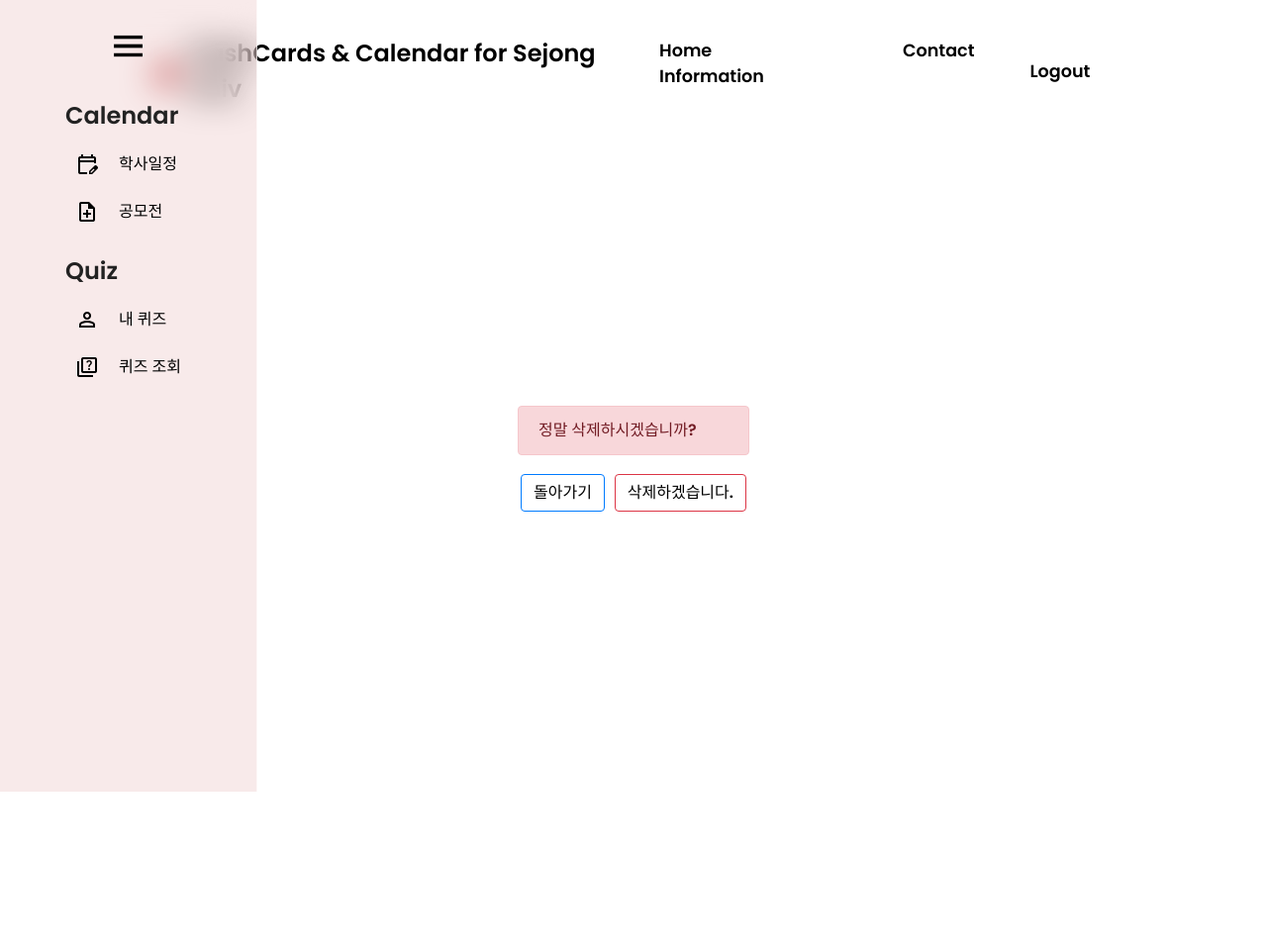
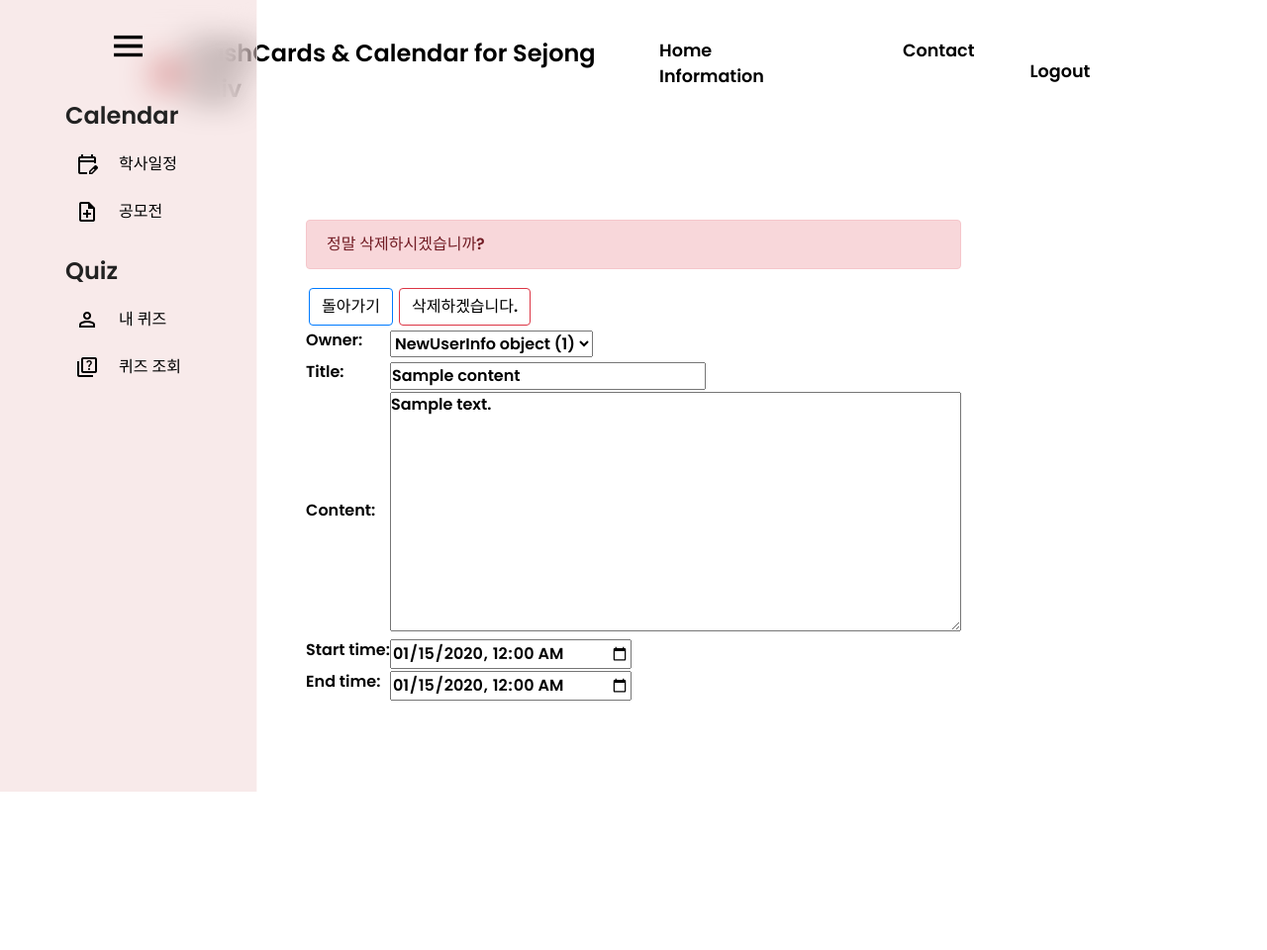
Before and after one commit to LeeDayday/sejong_flashcard, a Django app: page /cal/mycal/content/edit/1/delete/ in a window 1280 px wide. Shown: the whole page at 99% size. Run offline with Django 4.2, Linux system fonts and the light colour scheme; tables that the repository leaves empty hold one stand-in row (values such as "Sample post"); some libraries are stand-ins or nearby versions; some web fonts are replaced.

Commit message:
feat: 본인의 아이디가 아니면 content 수정/삭제 불가

```diff
--- a/cal/views.py
+++ b/cal/views.py
@@ -17,7 +17,6 @@ from .forms import ContentForm
 from django.contrib import messages
 from .models import NewUserInfo
 from .data import contest_data_list
-
 
 class ContentView(APIView, PageNumberPagination):
     permission_classes = [IsOwnerOrReadOnly]
@@ -119,23 +118,31 @@ def content(request, content_id=None):
     else:
         instance = Content(owner=owner)
     form = ContentForm(request.POST or None, instance=instance)
+
     if request.POST and form.is_valid():
-        form.save()
-        return HttpResponseRedirect(reverse('cal:calendar'))
+        if form.cleaned_data['owner'] == owner:
+            form.save()
+            return HttpResponseRedirect(reverse('cal:calendar'))
+        else:
+            messages.error(request, "본인의 아이디만 사용가능합니다!")
     return render(request, 'cal/content.html', {'form': form, 'instance':instance})
 
 
 def content_delete(request, content_id=None):
+    owner = NewUserInfo.objects.latest('updated_at')
     instance = Content()
     if content_id:
-        instance = get_object_or_404(Content, pk=content_id)
+        instance = get_object_or_404(Content, pk=content_id, owner = owner)
     else:
         instance = Content()
-    if request.method == 'POST':
-        instance.delete()
-        messages.success(request, '성공적으로 삭제하였습니다.')
-        return HttpResponseRedirect(reverse('cal:calendar'))
-    return render(request, 'cal/delete.html', {'instance': instance})
+    form = ContentForm(request.POST or None, instance=instance)
+    if request.POST and form.is_valid():
+        if form.cleaned_data['owner'] == owner:
+            instance.delete()
+            return HttpResponseRedirect(reverse('cal:calendar'))
+        else:
+            messages.error(request, "본인의 아이디만 사용가능합니다!")
+    return render(request, 'cal/delete.html', {'form':form, 'instance': instance})
 
 
 def contest_data(request):
--- a/templates/cal/delete.html
+++ b/templates/cal/delete.html
@@ -4,16 +4,16 @@
 {% block content %}
     <form action="" method="post">
         {% csrf_token %}
-
+        <table class="form form-table">
+            {{ form }}
                 <div class="alert alert-danger">
                     정말 삭제하시겠습니까?
                 </div>
-
                 <a href="{% url "cal:content_edit" instance.id %}" class="btn btn-primary">
                     돌아가기
                 </a>
-
                 <input type="submit" value="삭제하겠습니다." class="btn btn-danger" />
+            </table>
 
     </form>
 {% endblock content %}
```
Lines whose indentation alone changed are shown as unchanged.
